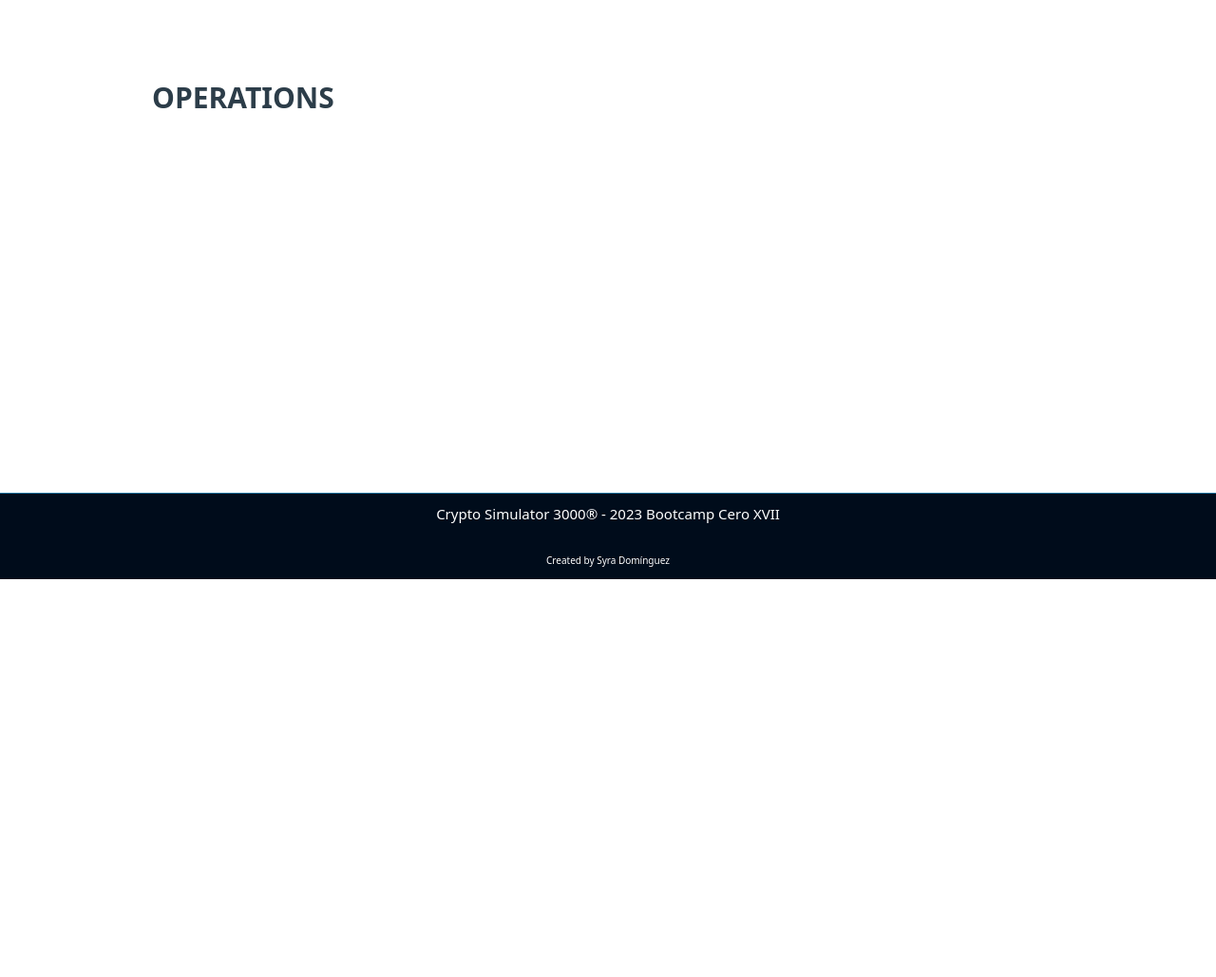
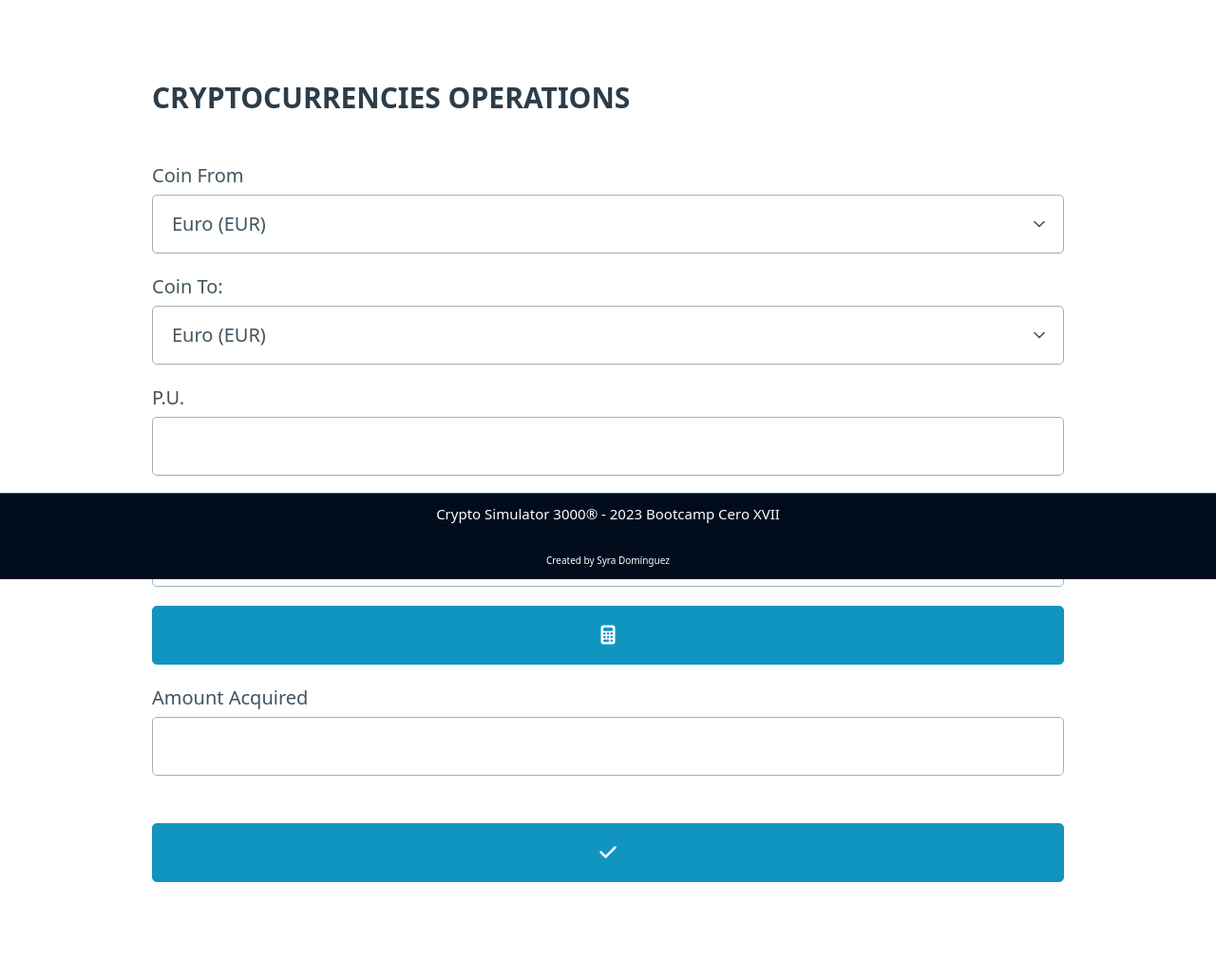
Before and after one commit to SyraDominguez/CS3000, a Flask app: page /operations in a window 1280 px wide. Shown: the part 190-1219 px from the top of the page at 95% size. Before the commit the page ends 800 px from the top, so only its background shows below. Run offline with Flask 3, Linux system fonts and the light colour scheme; parts of the project's set-up code (start-up, migrations or seed data) failed here and were passed over.

Commit message:
feat: creo el formulario de operaciones

```diff
--- a/CS3000/templates/operations.html
+++ b/CS3000/templates/operations.html
@@ -1,5 +1,69 @@
 {% extends "base.html" %}
 
 {% block page_title %}
-<h3>OPERATIONS</h3>
+<h3>CRYPTOCURRENCIES OPERATIONS</h3>
 {% endblock page_title %}
+
+{% block contenido %}
+<div id="conversion-form">
+    <form id="conversion" action="/submit-conversion" method="post">
+        <label for="coin-from">Coin From</label>
+        <select id="coin-from" name="coin-from">
+            <optgroup label="Currencies">
+                <option value="EUR">Euro (EUR)</option>
+                <option value="USD">Dolar (USD)</option>
+            </optgroup >
+
+            <optgroup label="Cryptocurrencies">
+                <option value="BTC">Bitcoin (BTC)</option>
+                <option value="ETH">Ethereum (ETH)</option>
+                <option value="USDT">Tether (USDT)</option>
+                <option value="ADA">Cardano (ADA)</option>
+                <option value="SOL">Solana (SOL)</option>
+                <option value="XRP">Ripple (XRP)</option>
+                <option value="DOT">Polkadot (DOT)</option>
+                <option value="DOGE">Dogecoin (DOGE)</option>
+                <option value="SHIB">Shiba Inu (SHIB)</option>
+            </optgroup >
+
+        </select>
+
+        <label for="coin-to">Coin To:</label>
+        <select id="coin-to" name="coin-to">
+            <optgroup label="Currencies">
+                <option value="EUR">Euro (EUR)</option>
+                <option value="USD">Dolar (USD)</option>
+            </optgroup >
+
+            <optgroup label="Cryptocurrencies">
+                <option value="BTC">Bitcoin (BTC)</option>
+                <option value="ETH">Ethereum (ETH)</option>
+                <option value="USDT">Tether (USDT)</option>
+                <option value="ADA">Cardano (ADA)</option>
+                <option value="SOL">Solana (SOL)</option>
+                <option value="XRP">Ripple (XRP)</option>
+                <option value="DOT">Polkadot (DOT)</option>
+                <option value="DOGE">Dogecoin (DOGE)</option>
+                <option value="SHIB">Shiba Inu (SHIB)</option>
+            </optgroup >
+        </select>
+
+        <label for="p-u">P.U.</label>
+        <input type="text" id="p-u" name="p-u" readonly/>
+
+        <label for="quantity-from">Amount to Invest</label>
+        <input type="text" id="quantity-from" name="quantity-from" />
+
+        <button type="button" id="calculate-button">
+            <i class="fas fa-calculator"></i>
+        </button>
+
+        <label for="quantity-to">Amount Acquired</label>
+        <input type="text" id="quantity-to" name="quantity-to" readonly/>
+    </form>
+    <button type="button" id="confirm-button">
+        <i class="fa-solid fa-check"></i>
+    </button>
+</div>
+
+{% endblock contenido %}
```
